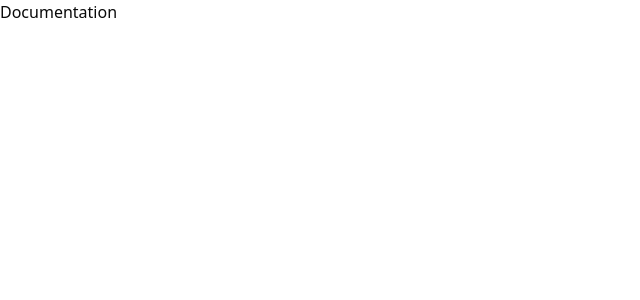
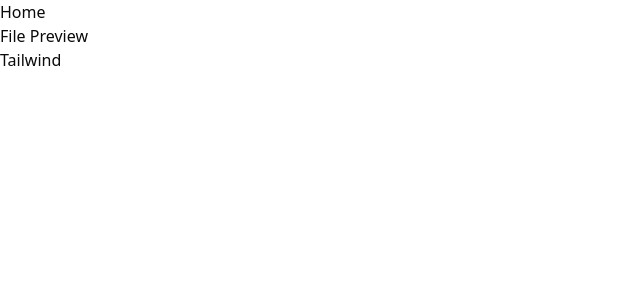
Before and after one commit to jowix311/what-is-on-my-mind, a Next.js app: page / in a window 1280 px wide. Shown: the top 300 px of the page, without its empty margins (0-640 px from the left). Built offline with nearby package versions, Linux system fonts and the light colour scheme.

Commit message:
initial navigation component

```diff
--- a/src/components/feature/navigation/navigation.component.tsx
+++ b/src/components/feature/navigation/navigation.component.tsx
@@ -7,7 +7,7 @@ import {
   NavigationMenuList,
   NavigationMenuTrigger,
   NavigationMenuViewport,
-  } from "@/components/ui/navigation-menu"
+} from "@/components/ui/navigation-menu";
 
 export const Navigation = () => {
   return (
@@ -21,5 +21,5 @@ export const Navigation = () => {
         </NavigationMenuItem>
       </NavigationMenuList>
     </NavigationMenu>
-   )
-}
+  );
+};
--- a/src/components/features/navigation/navigation.component.tsx
+++ b/src/components/features/navigation/navigation.component.tsx
@@ -1,28 +1,31 @@
 import {
   NavigationMenu,
-    NavigationMenuContent,
-    NavigationMenuIndicator,
   NavigationMenuItem,
   NavigationMenuLink,
   NavigationMenuList,
-    NavigationMenuTrigger,
-    NavigationMenuViewport,
-  } from "@/components/ui/navigation-menu"
-import Link from "next/link"
-
+} from "@/components/ui/navigation-menu";
+import Link from "next/link";
 
 export const Navigation = () => {
   return (
     <NavigationMenu>
-  <NavigationMenuList>
+      <NavigationMenuList className="flex w-full flex-row justify-center gap-3">
         <NavigationMenuItem>
           <Link href="/docs" legacyBehavior passHref>
-            <NavigationMenuLink>
-              Documentation
-            </NavigationMenuLink>
+            <NavigationMenuLink>Home</NavigationMenuLink>
+          </Link>
+        </NavigationMenuItem>
+        <NavigationMenuItem>
+          <Link href="/file-preview" legacyBehavior passHref>
+            <NavigationMenuLink>File Preview</NavigationMenuLink>
+          </Link>
+        </NavigationMenuItem>
+        <NavigationMenuItem>
+          <Link href="/tailwind" legacyBehavior passHref>
+            <NavigationMenuLink>Tailwind</NavigationMenuLink>
           </Link>
         </NavigationMenuItem>
       </NavigationMenuList>
     </NavigationMenu>
-   )
-}
+  );
+};
```
Lines whose indentation alone changed are shown as unchanged.
